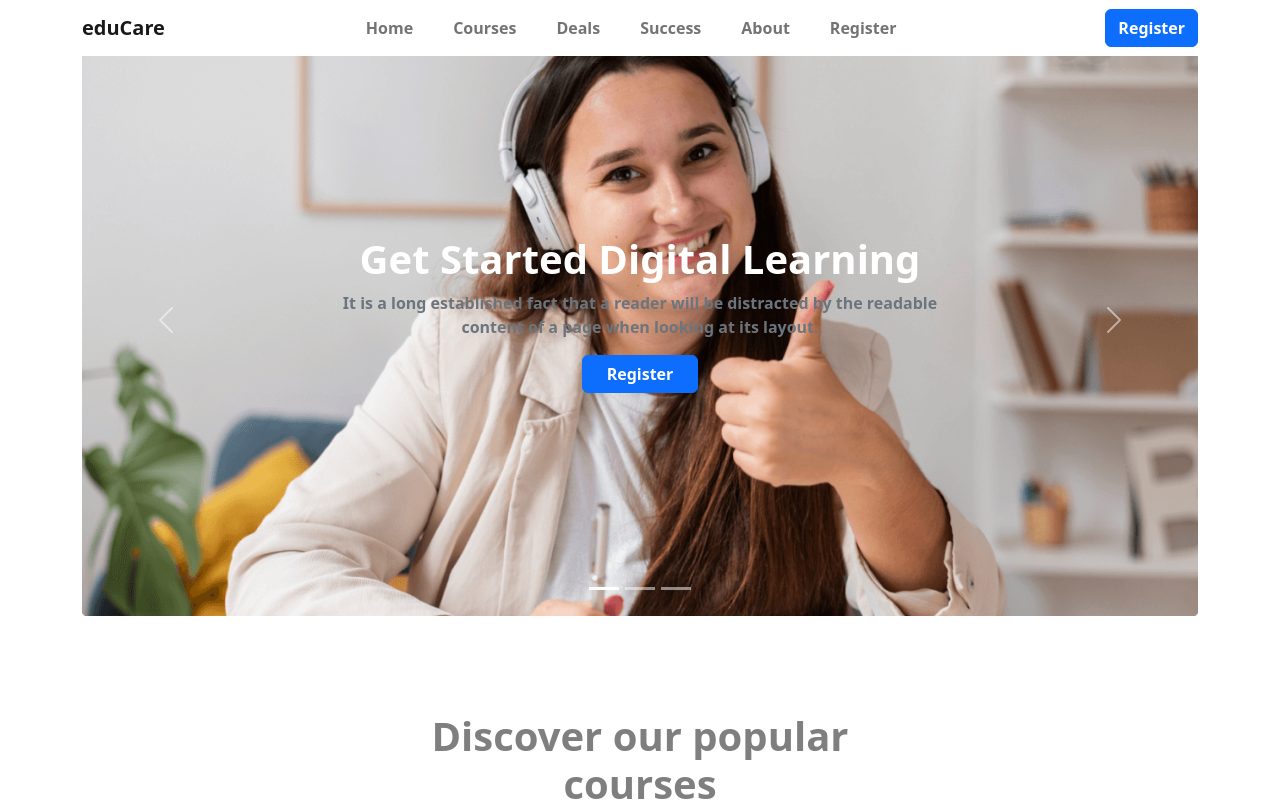
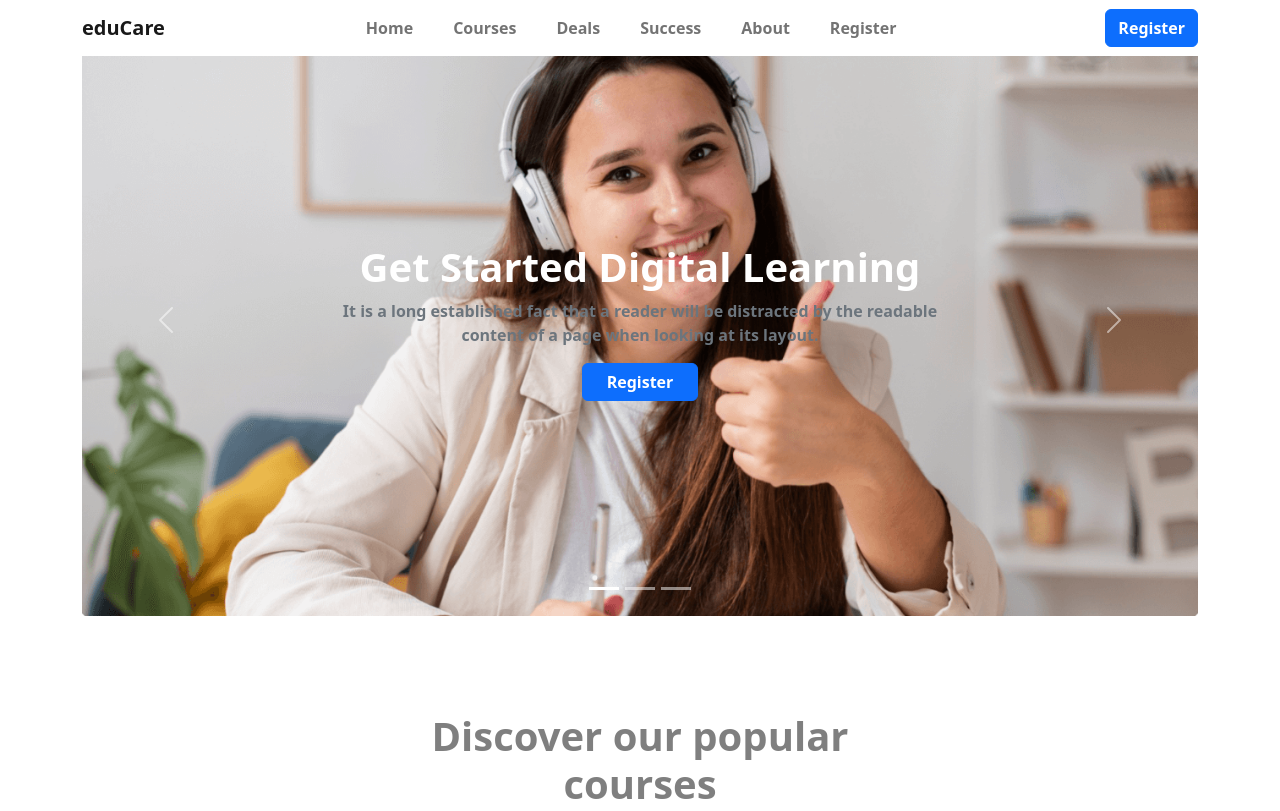
Before and after one commit to mohammadibrahim11/edu-care, a plain HTML site: page index.html in a window 1280 px wide. Shown: the top 811 px of the page. Drawn offline with nearby package versions, Linux system fonts and the light colour scheme.

Commit message:
2nd last commit

```diff
--- a/index.html
+++ b/index.html
@@ -83,7 +83,7 @@
                 <div class="carousel-caption  d-flex flex-column align-items-center  h-100 justify-content-center pt-5 mt-5  ">
 
 
-                    <h1 class=" display-6    fw-semibold  ">Get Started Digital  Learning</h1>
+                    <h1 class=" display-6  pt-3  fw-semibold  ">Get Started Digital  Learning</h1>
 
 
                     <p class="text-muted fw-semibold d-none d-md-block ">It is a long established fact that a reader will be distracted by the readable <br>   content of a page when looking at its layout.</p>
```
